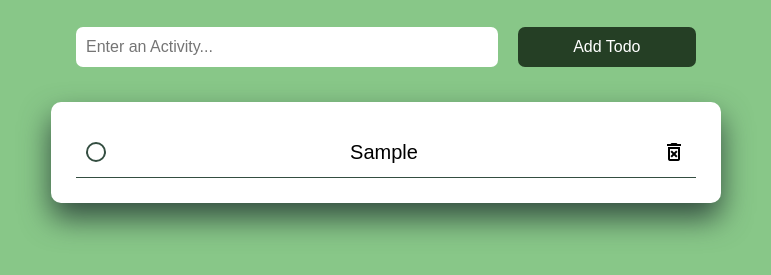
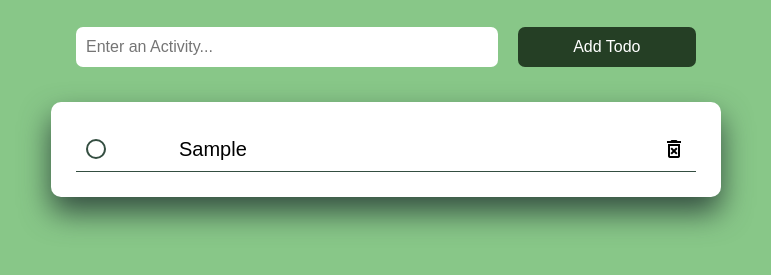
Before and after one commit to jibreel1/MAMIT-Todo-app, a plain HTML site: page index.html in a window 1280 px wide. Both pictures are taken after typing "Sample" into the empty fields and a click on the button "Add Todo". Shown: the part 101-376 px from the top of the page, without its empty margins (254-1025 px from the left). Drawn offline with Linux system fonts and the light colour scheme.

Commit message:
edited the text of the todo

```diff
--- a/app.js
+++ b/app.js
@@ -12,8 +12,9 @@ const appendTask = () => {
    input.setAttribute("name", "todo");
    li.appendChild(input);
 
-   const text = document.getElementById("todo").value;
+   const text = inputTodo.value;
    const para = document.createElement("p");
+   para.classList.add('text-todo')
    const textNode = document.createTextNode(text);
    para.append(textNode);
    li.appendChild(para);
--- a/style.css
+++ b/style.css
@@ -73,10 +73,6 @@ body {
    font-size: 20px;
 }
 
-.inp1 p {
-   cursor: pointer;
-}
-
 input[type="checkbox"] {
    -webkit-appearance: none;
    appearance: none;
@@ -87,6 +83,7 @@ input[type="checkbox"] {
    display: grid;
    place-content: center;
    cursor: pointer;
+   margin-right: 10px;
 }
 
 input[type="checkbox"]::before {
@@ -104,7 +101,7 @@ input[type="checkbox"]:checked::before {
 }
 
 .foot {
-   /* width: 100%; */
+   width: 100%;
    background-color: white;
    padding: 25px;
    line-height: 30px;
@@ -122,6 +119,14 @@ input[type="checkbox"]:checked::before {
 
 .completed {
    text-decoration: line-through;
+}
+
+.text-todo{
+   width: 70%;
+   word-wrap: break-word;
+   line-height: 20px;
+   /* display: flex;
+   justify-content: flex-start; */
 }
 
 @media screen and (min-width: 796px) {
```
